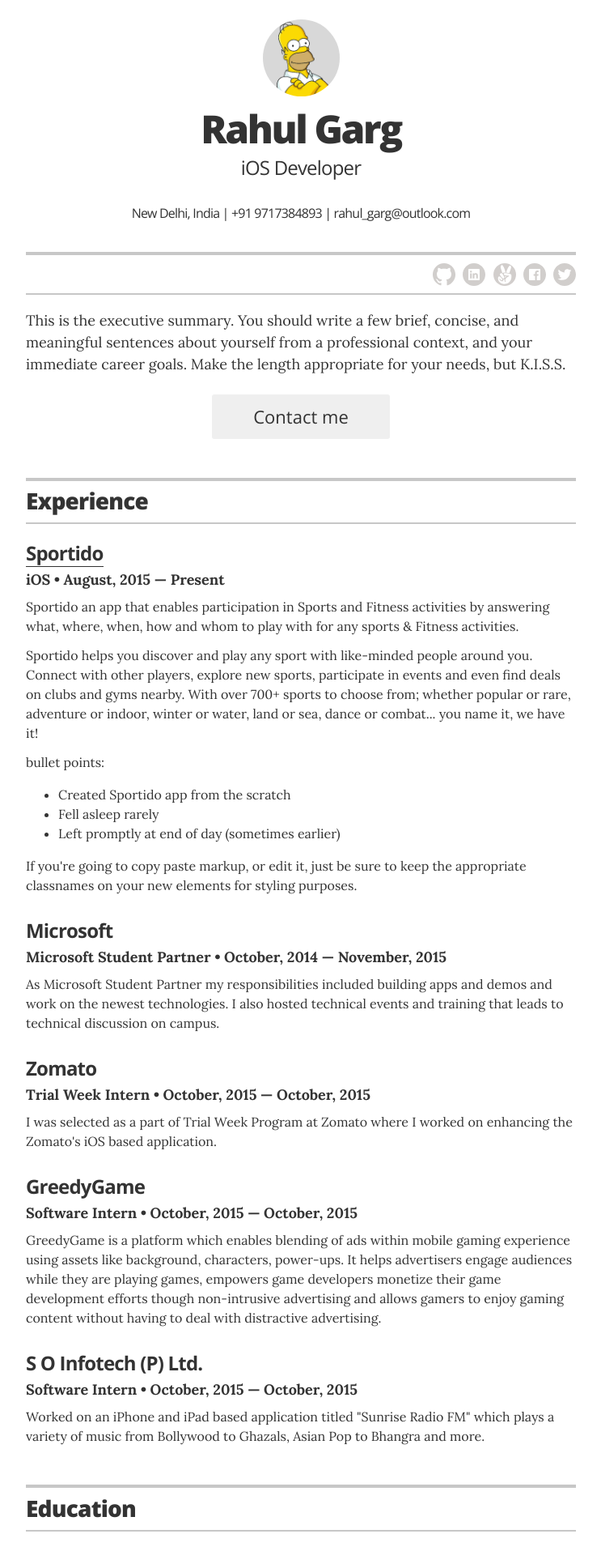
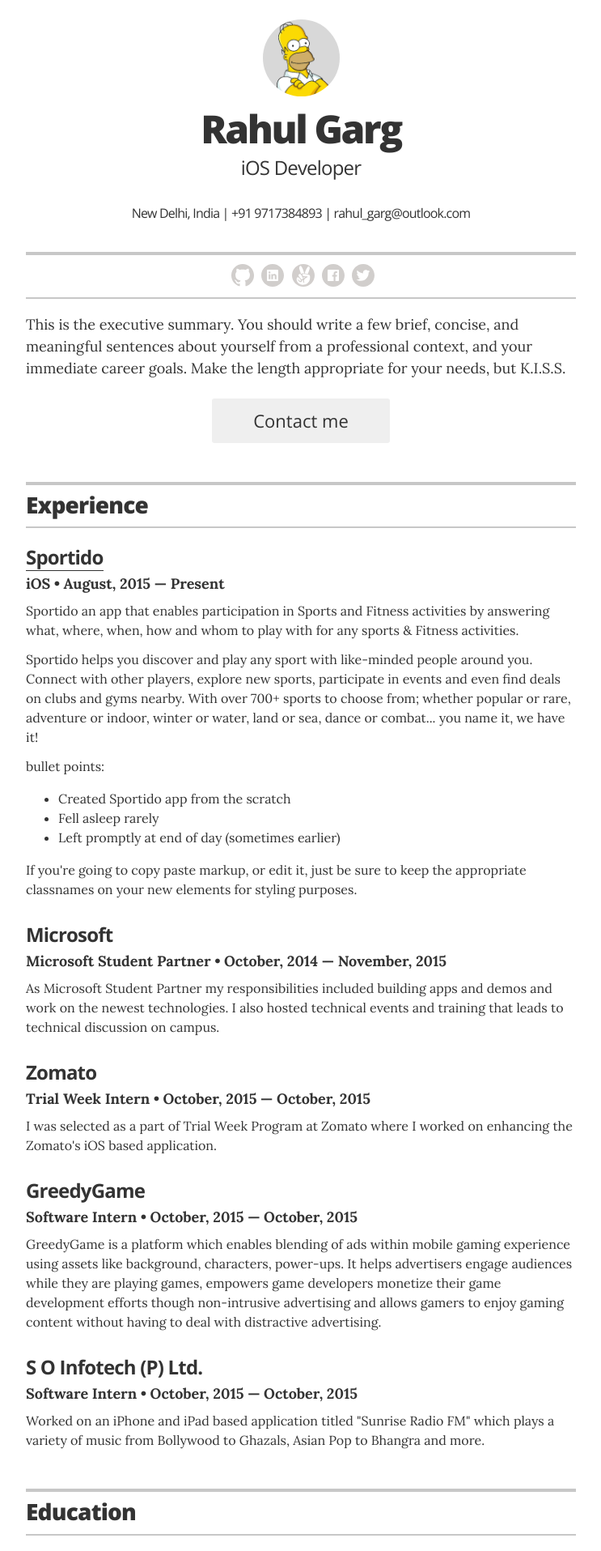
Before and after one commit to rahulgarg12/rahulgarg12.github.io, a Jekyll site: the page built from index.html, in a window 1280 px wide. Shown: the top 1915 px of the page at 81% size, without its empty margins (268-1011 px from the left). Built offline with Jekyll 4.4.1, drawn with Linux system fonts in a browser that asks for light colours.

Commit message:
css costomisations

```diff
--- a/_layouts/resume.html
+++ b/_layouts/resume.html
@@ -28,7 +28,7 @@
           <p>{{ site.resume_header_contact_info }}</p>
         </div>
 
-        <div class="title-bar no-print">
+        <div class="title-bar print">
 
 
 
--- a/_sass/_resume.scss
+++ b/_sass/_resume.scss
@@ -88,16 +88,16 @@
   padding: 0;
   list-style: none;
   position: relative;
-  top: 4px;
+  top: 0px;
   text-align: center;
-  border-top: 2px solid #c7c7c7;
-  padding-top: .4rem;
+  //border-top: 2px solid #c7c7c7;
+  padding-top: .3rem;
 
-  @include media_larger_than_mobile {
-    float: right;
-    border-top: none;
-    padding-top: 0;
-  }
+  //@include media_larger_than_mobile {
+  //  float: right;
+  //  border-top: none;
+  //  padding-top: 0;
+  //}
 
   .icon-link-item {
     display: inline-block;
```
Also changed, not shown: 2 other files.
